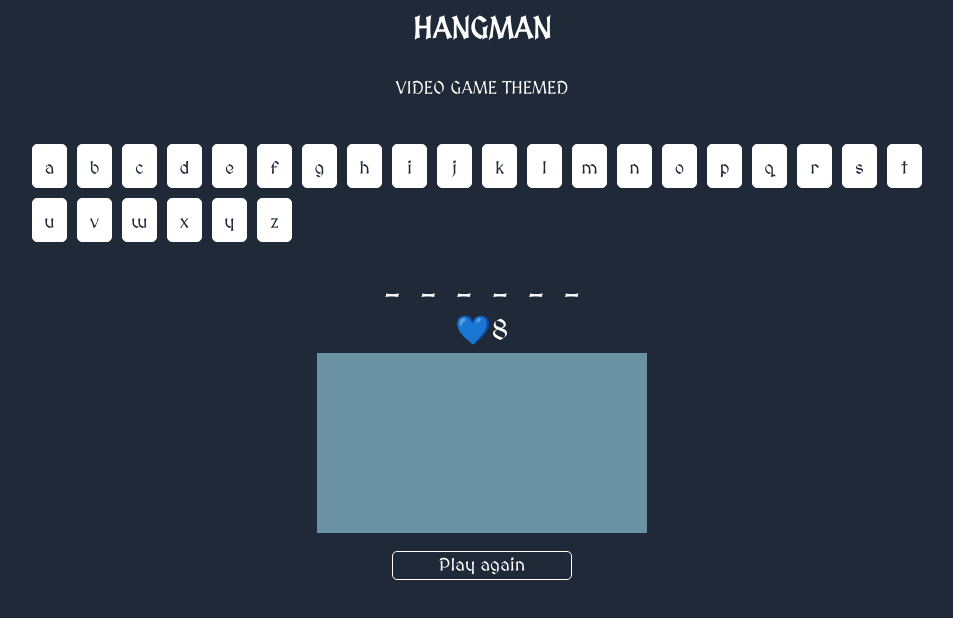
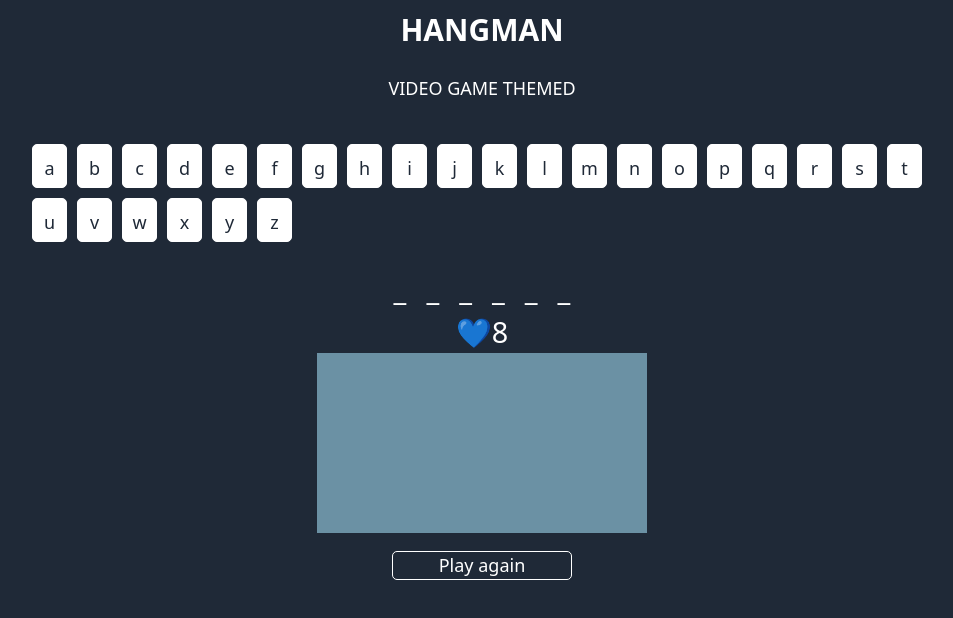
Before and after one commit to anguzz/Hangman, a website: page src/index.html in a window 1280 px wide. Shown: the whole page, without its empty margins (158-1111 px from the left). Drawn offline with Linux system fonts and the light colour scheme; a web font is replaced by a local one.

Commit message:
remove Medieval font

```diff
--- a/src/index.html
+++ b/src/index.html
@@ -7,7 +7,7 @@
     <title>Hangman!</title>
     <link rel="icon" type="image/x-icon" href="/favicon.ico">
     <script src="script.js"></script>
-    <link href='https://fonts.googleapis.com/css?family=MedievalSharp' rel='stylesheet'>
+    <link href='https://fonts.googleapis.com/css?family=Open Sans' rel='stylesheet'>
     <link rel="stylesheet" href="style.css">
     <link href="/dist/output.css" rel="stylesheet">
 </head>
--- a/src/style.css
+++ b/src/style.css
@@ -3,7 +3,6 @@
 
 body {
   background: #1F2937;
-  font-family: "MedievalSharp";
   color: #fff;
   height: 100%;
   text-align: center;
@@ -20,7 +19,6 @@ canvas {
 h1,
 h2,
 h3 {
-  font-family: "MedievalSharp";
   font-weight: 100;
   text-transform: uppercase;
   margin: 5px 0;
```
